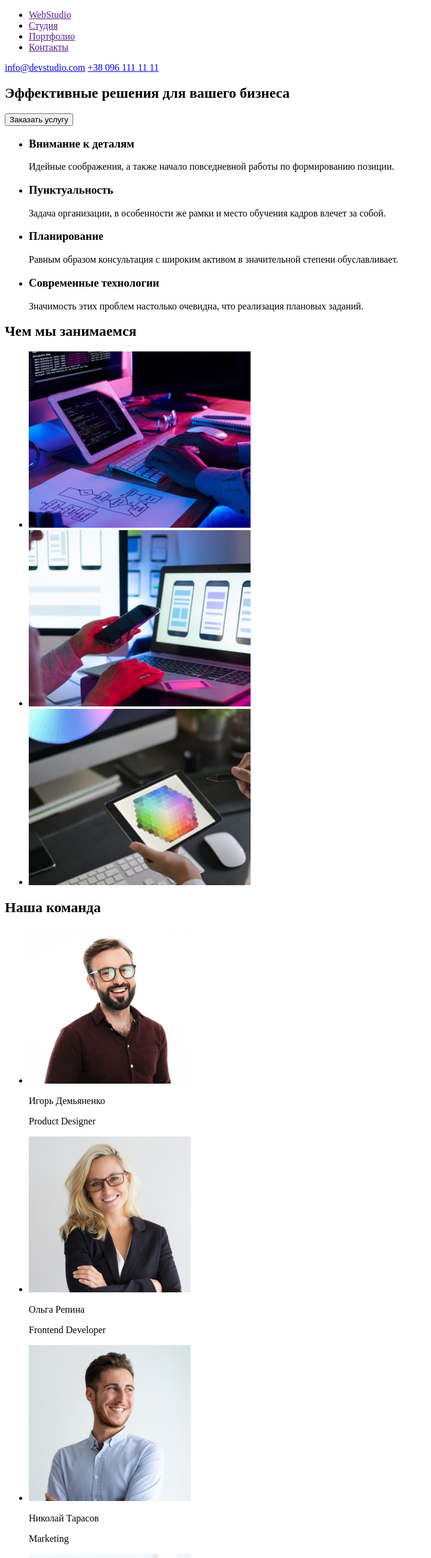
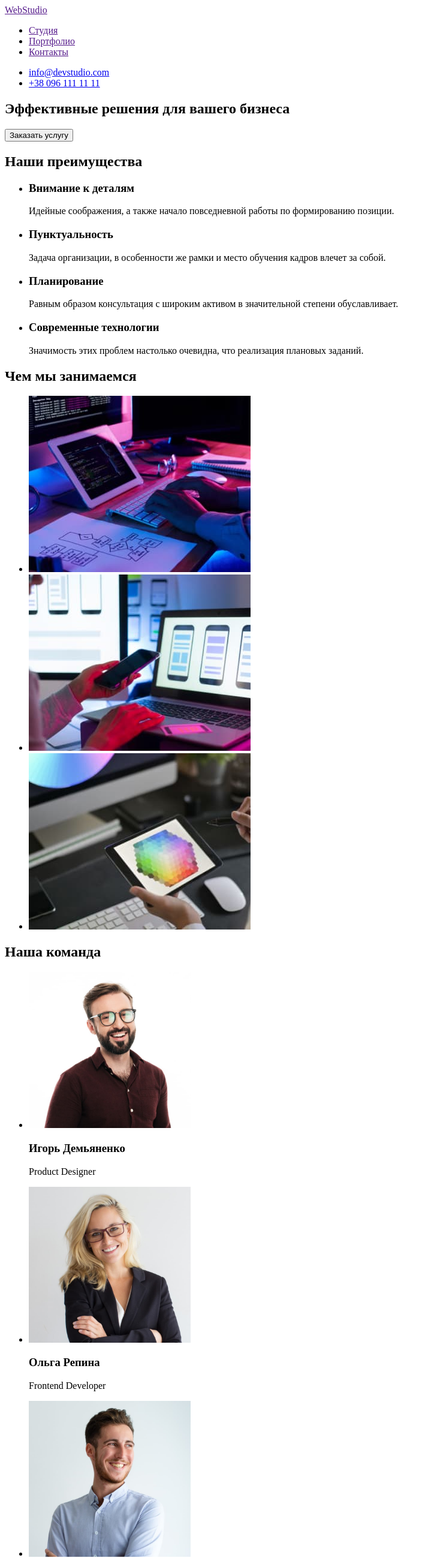
Before and after one commit to Yivgha/goit-markup-hw-01, a plain HTML site: page index.html in a window 1280 px wide. Shown: the top 2598 px of the page at 60% size, without its empty margins (0-719 px from the left). Drawn offline with Linux system fonts and the light colour scheme.

Commit message:
draft2
changes in nav
added ul in nav
added some h2 and h3

```diff
--- a/index.html
+++ b/index.html
@@ -11,15 +11,17 @@
 <body>
     <header>
         <nav>
+            <a lang="en" href="">WebStudio</a>
             <ul>
-                <li lang="en"><a href="">WebStudio</a></li>
                 <li><a href="">Студия</a></li>
                 <li><a href="">Портфолио</a></li>
                 <li><a href="">Контакты</a></li>
             </ul>
-            <a href="mailto:info@devstudio.com">info@devstudio.com</a>
-            <a href="tel:+380961111111">+38 096 111 11 11</a>
         </nav>
+        <ul>
+            <li><a href="mailto:info@devstudio.com">info@devstudio.com</a></li>
+            <li><a href="tel:+380961111111">+38 096 111 11 11</a></li>
+        </ul>
     </header>
     <main>
         <section>
@@ -27,6 +29,7 @@
             <button type="button">Заказать услугу</button>
         </section>
         <section>
+            <h2>Наши преимущества</h2>
             <ul>
                 <li>
                     <h3>Внимание к деталям</h3>
@@ -65,22 +68,22 @@
             <ul>
                 <li>
                     <img src="./images/img-team-member-1.jpg" alt="Игорь Демьяненко" width="270" height="260">
-                    <p>Игорь Демьяненко</p>
+                    <h3>Игорь Демьяненко</h3>
                     <p lang="en">Product Designer</p>
                 </li>
                 <li>
                     <img src="./images/img-team-member-2.jpg" alt="Ольга Репина" width="270" height="260">
-                    <p>Ольга Репина</p>
+                    <h3>Ольга Репина</h3>
                     <p lang="en">Frontend Developer</p>
                 </li>
                 <li>
                     <img src="./images/img-team-member-3.jpg" alt="Николай Тарасов" width="270" height="260">
-                    <p>Николай Тарасов</p>
+                    <h3>Николай Тарасов</h3>
                     <p lang="en">Marketing</p>
                 </li>
                 <li>
                     <img src="./images/img-team-member-4.jpg" alt="Михаил Ермаков" width="270" height="260">
-                    <p>Михаил Ермаков</p>
+                    <h3>Михаил Ермаков</h3>
                     <p lang="en">UI Designer</p>
                 </li>
             </ul>
```
Also changed, not shown: .prettier.js (added), prettier.json (deleted).
